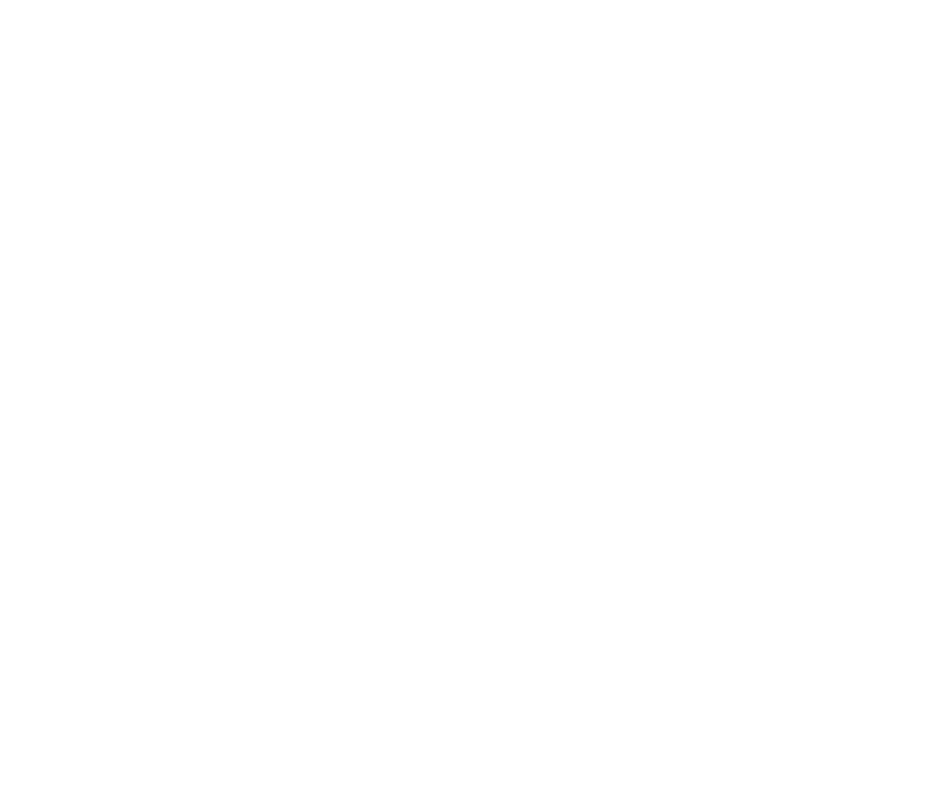
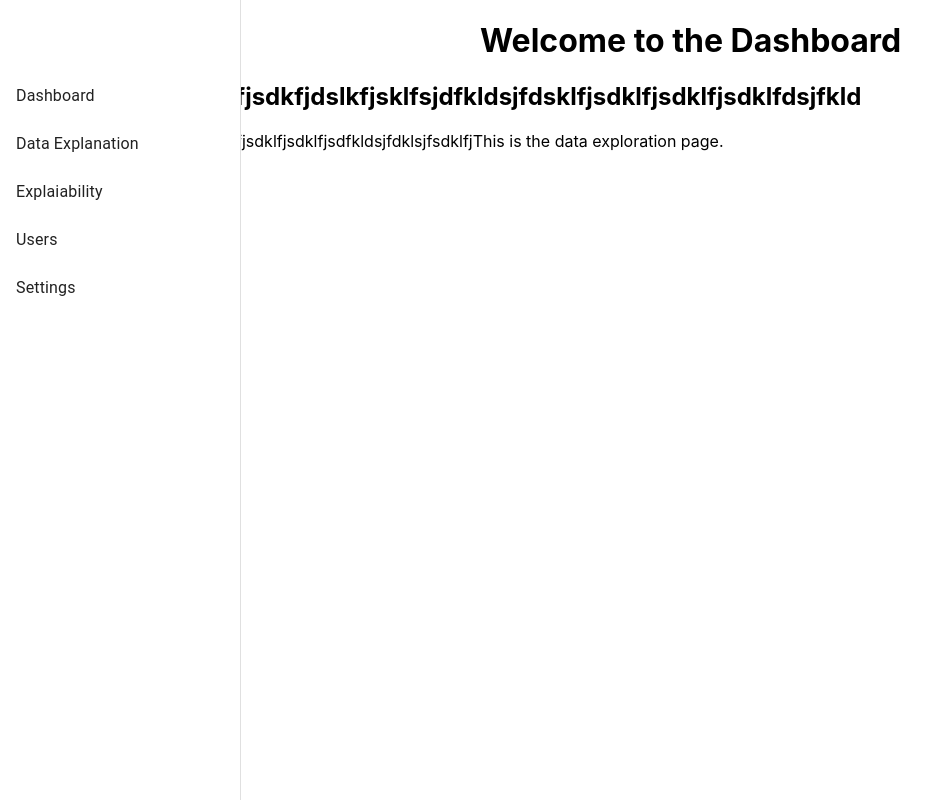
Before and after one commit to billstam12/vis-frontend, a React (Vite) app: page /data_explanation in a window 1280 px wide. Before the commit this address had no page. Shown: the whole page, without its empty margins (0-946 px from the left). Built offline with nearby package versions, Linux system fonts and the light colour scheme.

Commit message:
added tabs and routing

```diff
--- a/package.json
+++ b/package.json
@@ -23,7 +23,10 @@
     "react": "^18.2.0",
     "react-dom": "^18.2.0",
     "react-redux": "^9.1.0",
-    "react-router-dom": "^6.23.0"
+    "react-router-dom": "^6.23.0",
+    "react-vega": "^7.6.0",
+    "vega": "^5.28.0",
+    "vega-lite": "^5.18.0"
   },
   "devDependencies": {
     "@testing-library/dom": "^9.3.4",
--- a/src/app/Dashboard/Dashboard.tsx
+++ b/src/app/Dashboard/Dashboard.tsx
@@ -3,11 +3,18 @@
 import Sidebar from './Sidebar';
 import DashboardContent from './DashboardContent';
 import { createStyles, makeStyles } from '@mui/styles';
+import { Outlet } from 'react-router-dom';
 
 const useStyles = makeStyles((theme: Theme) =>
   createStyles({
     root: {
       display: 'flex',
+    },
+    sidebar: {
+      // Adjust width, height, and other styles as needed
+    },
+    content: {
+      // Adjust width, height, and other styles as needed
     },
   })
 );
@@ -16,10 +23,15 @@
   const classes = useStyles();
 
   return (
-    <div >
+    <div className={classes.root}>
+    <div style={{ display: 'flex', justifyContent: 'center' }}>
       <Sidebar />
+    </div>
+    <div className={classes.content}>
       <DashboardContent />
+      <Outlet />
     </div>
+  </div>
   );
 };
 
--- a/src/app/Dashboard/DashboardContent.tsx
+++ b/src/app/Dashboard/DashboardContent.tsx
@@ -2,11 +2,15 @@
 import React from 'react';
 import { makeStyles, createStyles } from '@mui/styles';
 import { Theme } from 'pretty-format';
+const drawerWidth = 2*240; // Match this value with the width of your sidebar
+
 
 const useStyles = makeStyles((theme: Theme) =>
   createStyles({
     content: {
       flexGrow: 1,
+      marginLeft: drawerWidth, // Adjust content margin to account for sidebar width
+
     //   padding: theme.spacing(3),
     },
   })
@@ -18,7 +22,7 @@
   return (
     <main className={classes.content}>
       <div>
-        <h1>ome to the Dashboard</h1>
+        <h1>Welcome to the Dashboard</h1>
       </div>
     </main>
   );
--- a/src/app/Dashboard/Sidebar.tsx
+++ b/src/app/Dashboard/Sidebar.tsx
@@ -1,6 +1,8 @@
 import React from 'react';
+import { useNavigate } from 'react-router-dom'; // Importing useNavigate from react-router-dom
 import { makeStyles, createStyles } from '@mui/styles';
-import { Drawer, List, ListItem, ListItemText, Theme } from '@mui/material';
+import { Drawer, List, ListItem, ListItemText, Theme,} from '@mui/material';
+
 
 const drawerWidth = 240;
 
@@ -14,15 +16,27 @@
       width: drawerWidth,
     },
     toolbar: theme.mixins.toolbar,
+    fixedSidebar: {
+      position: 'fixed', // Fix the sidebar position
+      top: 0, // Align the sidebar to the top of the viewport
+      left: 0, // Align the sidebar to the left of the viewport
+      height: '100vh', // Set the sidebar height to fill the viewport height
+    },
   })
 );
 
 const Sidebar: React.FC = () => {
   const classes = useStyles();
+  const navigate = useNavigate(); // Using useNavigate instead of useHistory
+
+  const handleItemClick = (route: string) => {
+    navigate(route); // Using navigate instead of history.push
+  };
 
   return (
     <Drawer
-      className={classes.drawer}
+      className={`${classes.drawer} ${classes.fixedSidebar}`} // Combine drawer and fixedSidebar classes
+
       variant="permanent"
       classes={{
         paper: classes.drawerPaper,
@@ -31,8 +45,14 @@
     >
       <div className={classes.toolbar} />
       <List>
-        <ListItem button key="Dashboard">
+        <ListItem button key="Dashboard" onClick={() => handleItemClick('/')} >
           <ListItemText primary="Dashboard" />
+        </ListItem>
+        <ListItem button key="Data_Explanation " onClick={() => handleItemClick('/data_explanation')} >
+          <ListItemText primary="Data Explanation" />
+        </ListItem>
+        <ListItem button key="Explainability" onClick={() => handleItemClick('/explainability')}>
+          <ListItemText primary="Explaiability" />
         </ListItem>
         <ListItem button key="Users">
           <ListItemText primary="Users" />
@@ -41,6 +61,7 @@
           <ListItemText primary="Settings" />
         </ListItem>
       </List>
+
     </Drawer>
   );
 };
--- /dev/null
+++ b/src/app/DataExploration/DataExploration.tsx
@@ -0,0 +1,12 @@
+import React from 'react';
+
+const DataExploration: React.FC = () => {
+  return (
+    <div>
+      <h2>Data Explorationdskfjsdkfjdslkfjsklfsjdfkldsjfdsklfjsdklfjsdklfjsdklfdsjfkld</h2>
+      <p>skljsdfkldsjkldsjfdskljfsdklfjsdklfjsdklfjsdklfjsdfkldsjfdklsjfsdklfjThis is the data exploration page.</p>
+    </div>
+  );
+};
+
+export default DataExploration;
--- /dev/null
+++ b/src/app/Explainability/DataExplaiability.tsx
@@ -0,0 +1,69 @@
+// import React from 'react';
+// import { Theme } from '@mui/material/styles';
+// // import Sidebar from './Sidebar';
+// // import DashboardContent from './DashboardContent';
+// import { createStyles, makeStyles } from '@mui/styles';
+
+// const useStyles = makeStyles((theme: Theme) =>
+//   createStyles({
+//     root: {
+//       display: 'flex',
+//     },
+//   })
+// );
+
+// const DashTroll: React.FC = () => {
+//   const classes = useStyles();
+
+//   return (
+//     <div >
+//     <h1>This is the dashtroll/This is the dashtroll/This is the dashtroll</h1>
+//     </div>
+//   );
+// };
+
+// export default DashTroll;
+
+
+import React from 'react';
+import { useTheme } from '@mui/material/styles';
+import { VegaLite } from 'react-vega';
+import { Mark } from 'vega';
+
+// import Sidebar from './Sidebar';
+
+const DataExplainability = () => {
+  const theme = useTheme();
+
+  const info = theme.palette.info.light;
+
+  const vegaLiteSpec = {
+    // $schema: 'https://vega.github.io/schema/vega-lite/v5.json',
+    description: 'A simple bar chart',
+    data: {
+      values: [
+        { day: 'Mo', value: 80 },
+        { day: 'Tu', value: 95 },
+        { day: 'We', value: 70 },
+        { day: 'Th', value: 42 },
+        { day: 'Fr', value: 65 },
+        { day: 'Sa', value: 55 },
+        { day: 'Su', value: 78 }
+      ]
+    },
+    mark: 'line',
+    encoding: {
+      x: { field: 'day', type: 'ordinal' },
+      y: { field: 'value', type: 'quantitative' },
+      color: { value: info }
+    }
+  };
+
+  return (
+    <div style={{ display: 'flex', justifyContent: 'center' }}> {/* Adjust max-width as needed */}
+      <VegaLite spec={vegaLiteSpec} />
+    </div>
+  );
+};
+
+export default DataExplainability;
--- a/src/routes/index.ts
+++ b/src/routes/index.ts
@@ -1,4 +1,5 @@
-import { useRoutes } from 'react-router-dom';
+import { useRoutes, Navigate } from 'react-router-dom';
+
 
 // project import
 import LoginRoutes from './LoginRoutes';
@@ -7,5 +8,5 @@
 // ==============================|| ROUTING RENDER ||============================== //
 
 export default function Routes() {
-  return useRoutes([MainRoutes, LoginRoutes]);
+  return useRoutes([MainRoutes, LoginRoutes, ]);
 }
```
Also changed, not shown: src/routes/MainRoutes.tsx (+8 -2 lines), 1 other file (tests, documents, lock files or other folders).
